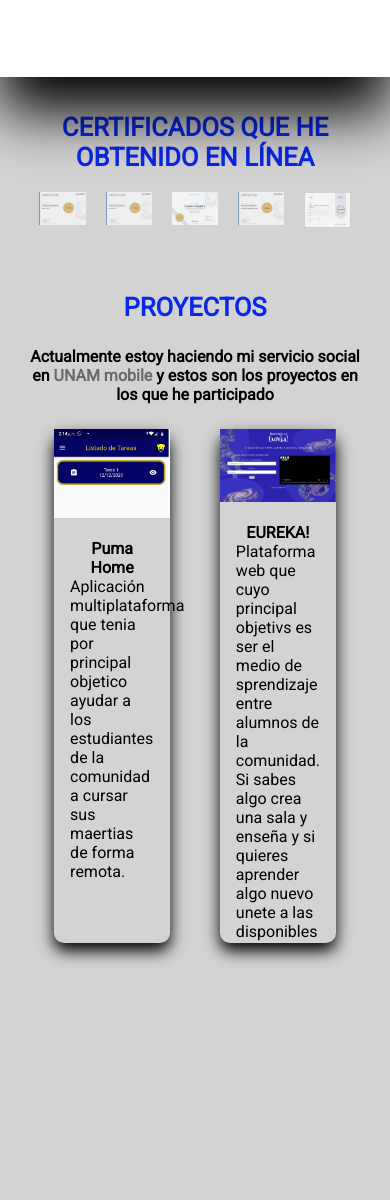
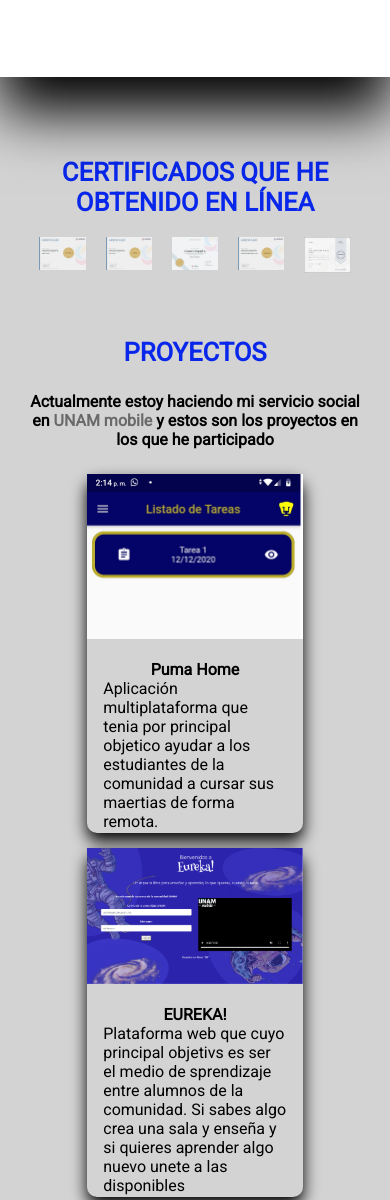
Before and after one commit to JAlexEspejelL/JAlexEspejelL.github.io, a plain HTML site: page index.html in a window 390 px wide. Shown: the part 2783-3983 px from the top of the page. Before the commit the page ends 3751 px from the top, so only its background shows below. Drawn offline with nearby package versions, Linux system fonts and the light colour scheme.

Commit message:
detalles de padding y layout responsivo

```diff
--- a/css/estilosbeta.css
+++ b/css/estilosbeta.css
@@ -451,6 +451,19 @@ body{
         grid-template-columns: repeat(1,1fr);
     }
 
+    .tarjeta{
+        width: 65%;
+    }
+    .contenedor-certificados{
+        padding-top: 70px;
+    }
+
+    .contenedor-proyectos{
+        flex-direction: column ;
+        align-content: center;
+        gap: 15px;
+    }
+
     /* Barra de navegacion
     .navega a{
         float: none;
```
